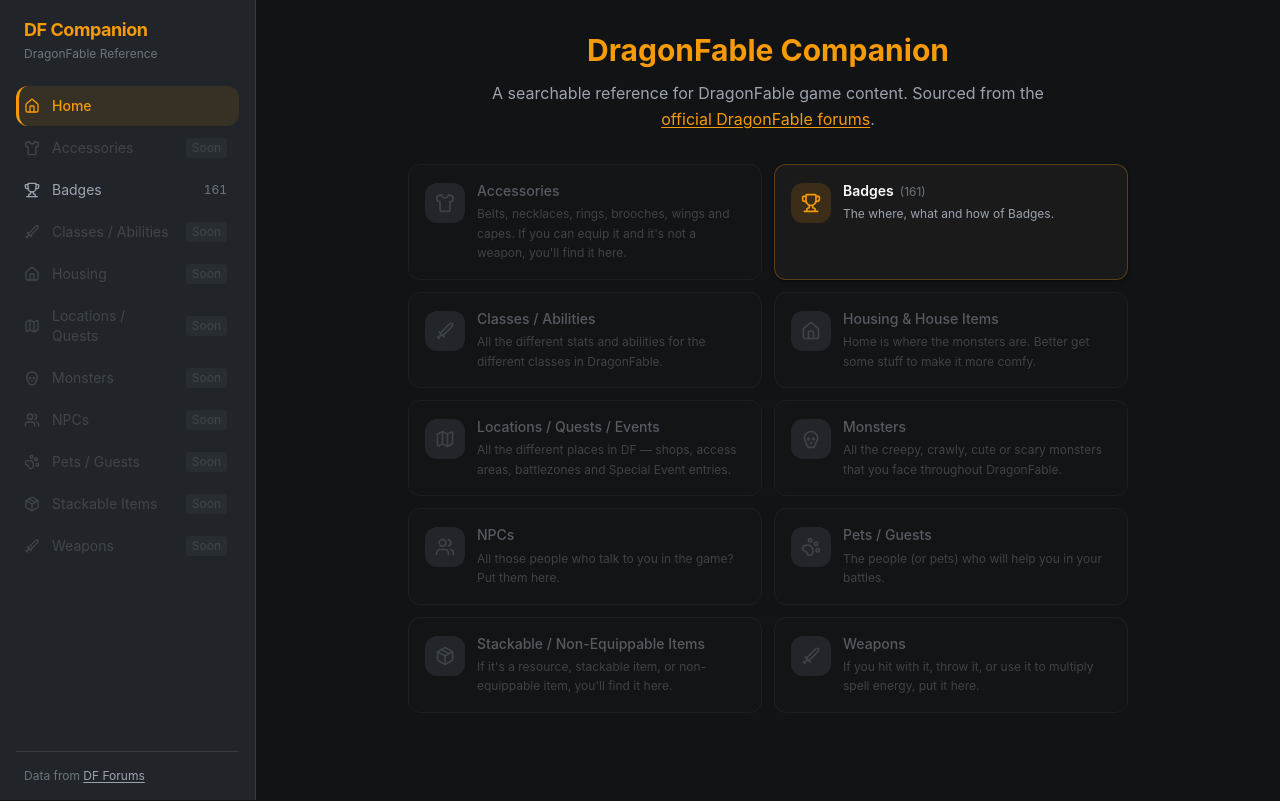
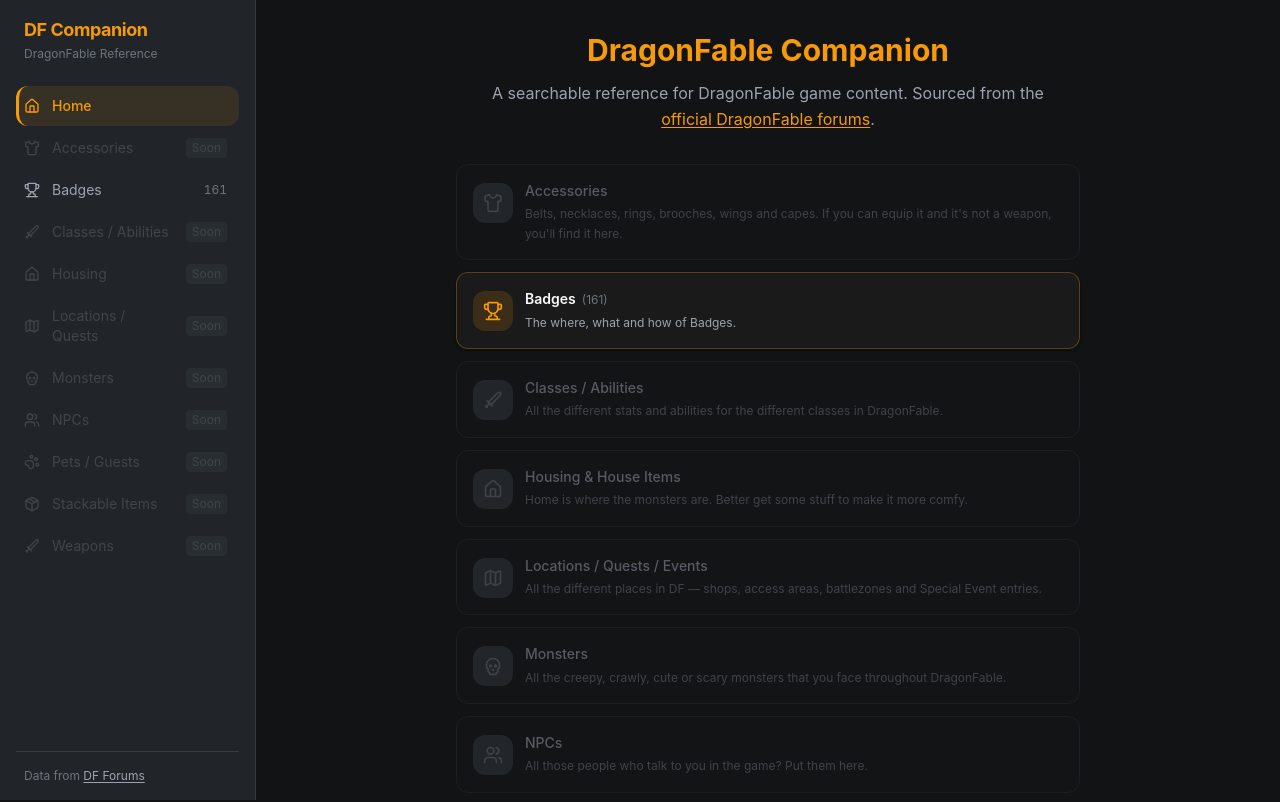
Before and after one commit to Grazorite/df-companion, a React (Vite) app: page / in a window 1280 px wide. Shown: the top 802 px of the page. Built offline with nearby package versions, Linux system fonts and the light colour scheme.

Commit message:
Home: single column grid, wider max-width

```diff
--- a/src/pages/HomePage.tsx
+++ b/src/pages/HomePage.tsx
@@ -20,7 +20,7 @@
   const badgeCount = useTotalBadgeCount()
 
   return (
-    <main className="px-4 sm:px-6 py-8 max-w-3xl mx-auto">
+    <main className="px-4 sm:px-6 py-8 max-w-2xl mx-auto">
       {/* Hero */}
       <div className="mb-8 text-center">
         <h1 className="text-3xl font-bold text-gold mb-3">DragonFable Companion</h1>
@@ -38,8 +38,8 @@
         </p>
       </div>
 
-      {/* Section grid — uniform cards, Accessories then Badges then the rest */}
-      <div className="grid grid-cols-1 sm:grid-cols-2 gap-3">
+      {/* Section grid — single column, full width */}
+      <div className="grid grid-cols-1 gap-3">
         {SECTIONS.map(({ to, icon: Icon, label, desc, available }) =>
           available ? (
             <Link
```
